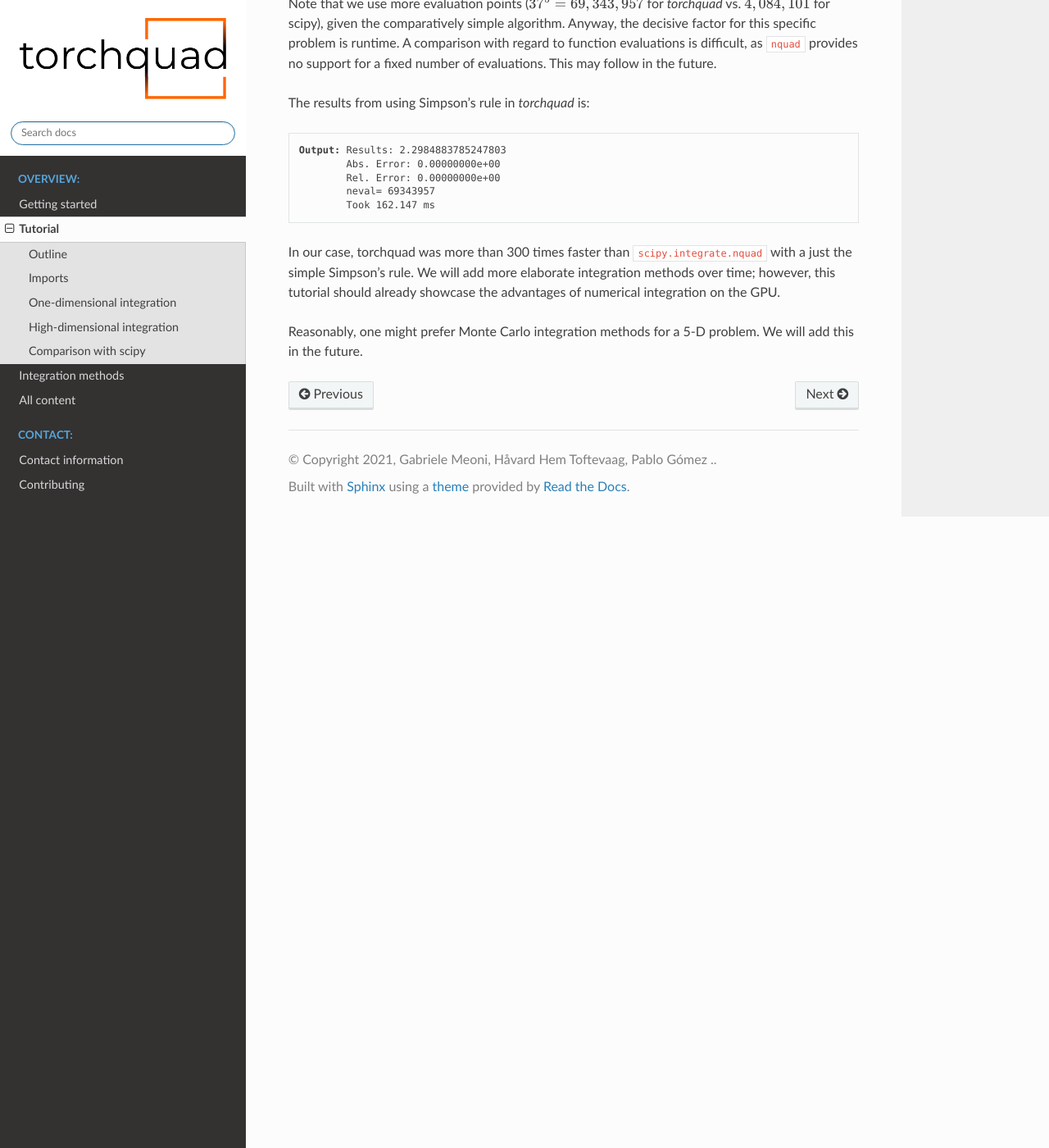
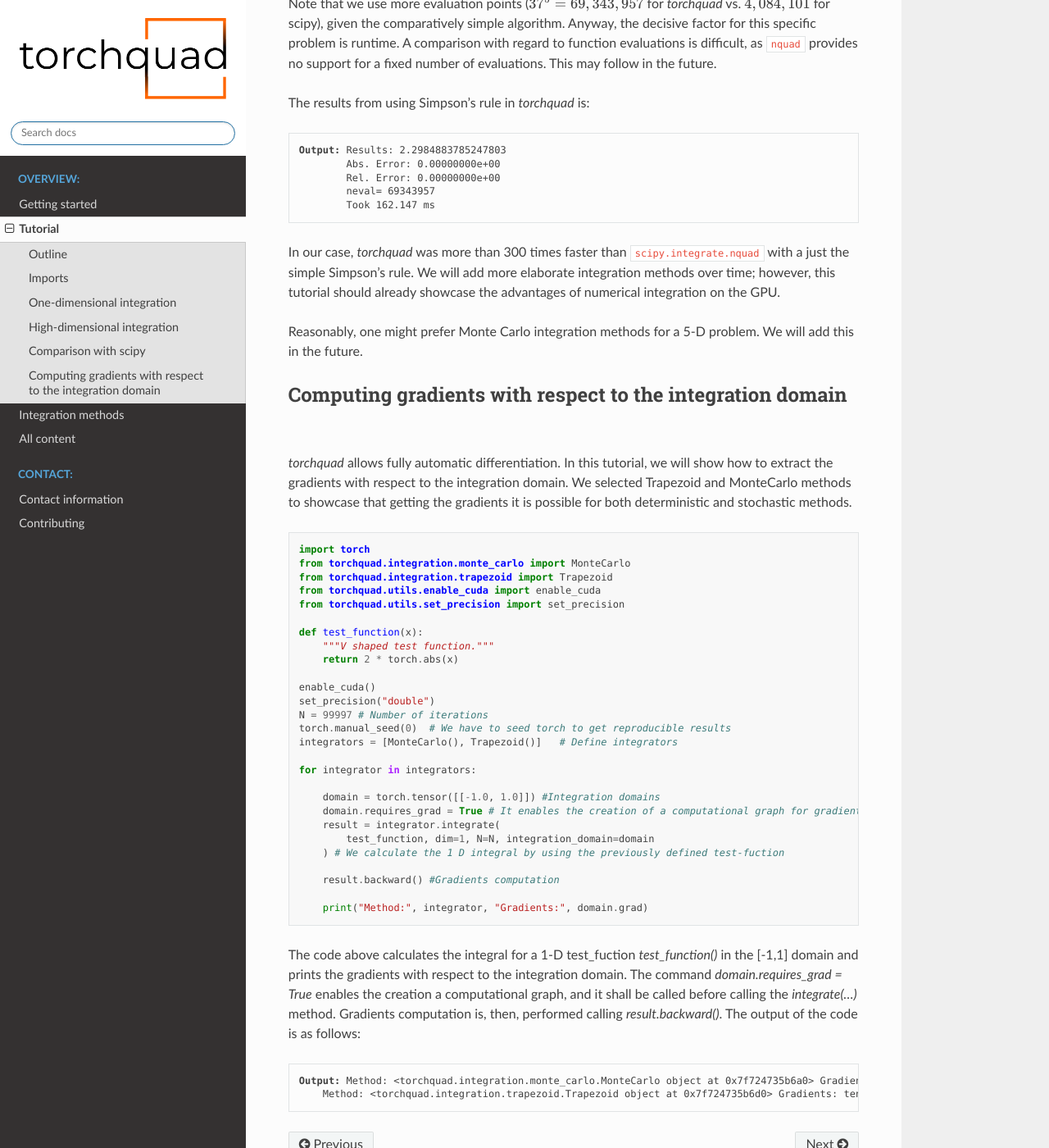
Before and after one commit to esa/torchquad, a Sphinx documentation site: the page built from docs/source/tutorial.rst, in a window 1280 px wide and 1400 px high, scrolled down 6610 px. Shown: the whole window at 82% size. Built offline with Sphinx 7.4.7 and the Read the Docs theme 2.0.0, drawn with Linux system fonts in a browser that asks for light colours; formulas are drawn with MathJax 3.

Commit message:
Added examples how to extract gradients to the documentation.

```diff
--- a/docs/source/tutorial.rst
+++ b/docs/source/tutorial.rst
@@ -397,10 +397,57 @@ The results from using Simpson’s rule in *torchquad* is:
             Took 162.147 ms
 
 
-In our case, torchquad was more than 300 times faster than
+In our case, *torchquad* was more than 300 times faster than
 ``scipy.integrate.nquad`` with a just the simple Simpson’s rule. We will add
 more elaborate integration methods over time; however, this tutorial should
 already showcase the advantages of numerical integration on the GPU.
 
 Reasonably, one might prefer Monte Carlo integration methods for a 5-D
 problem. We will add this in the future.
+
+Computing gradients with respect to the integration domain
+--------------------------------------------------------
+
+*torchquad* allows fully automatic differentiation. In this tutorial, we will show how to extract the gradients with respect to the integration domain.
+We selected Trapezoid and MonteCarlo methods to showcase that getting the gradients it is possible for both deterministic and stochastic methods.
+
+
+.. code:: ipython3
+
+    import torch
+    from torchquad.integration.monte_carlo import MonteCarlo
+    from torchquad.integration.trapezoid import Trapezoid
+    from torchquad.utils.enable_cuda import enable_cuda
+    from torchquad.utils.set_precision import set_precision
+
+    def test_function(x):
+        """V shaped test function."""
+        return 2 * torch.abs(x)
+
+    enable_cuda()
+    set_precision("double")
+    N = 99997 # Number of iterations
+    torch.manual_seed(0)  # We have to seed torch to get reproducible results
+    integrators = [MonteCarlo(), Trapezoid()]   # Define integrators
+
+    for integrator in integrators:
+
+        domain = torch.tensor([[-1.0, 1.0]]) #Integration domains
+        domain.requires_grad = True # It enables the creation of a computational graph for gradient calculation.
+        result = integrator.integrate(
+            test_function, dim=1, N=N, integration_domain=domain
+        ) # We calculate the 1 D integral by using the previously defined test-fuction
+
+        result.backward() #Gradients computation
+
+        print("Method:", integrator, "Gradients:", domain.grad)
+
+The code above calculates the integral for a 1-D test_fuction `test_function()` in the [-1,1] domain and prints the gradients with respect to the integration domain.
+The command `domain.requires_grad = True` enables the creation a computational graph, and it shall be called before calling the `integrate(...)` method.
+Gradients computation is, then, performed calling `result.backward()`.
+The output of the code is as follows:
+
+.. parsed-literal::
+
+    **Output:** Method: <torchquad.integration.monte_carlo.MonteCarlo object at 0x7f724735b6a0> Gradients: tensor([[-1.9872,  2.0150]])
+        Method: <torchquad.integration.trapezoid.Trapezoid object at 0x7f724735b6d0> Gradients: tensor([[-2.0000,  2.0000]])
```
